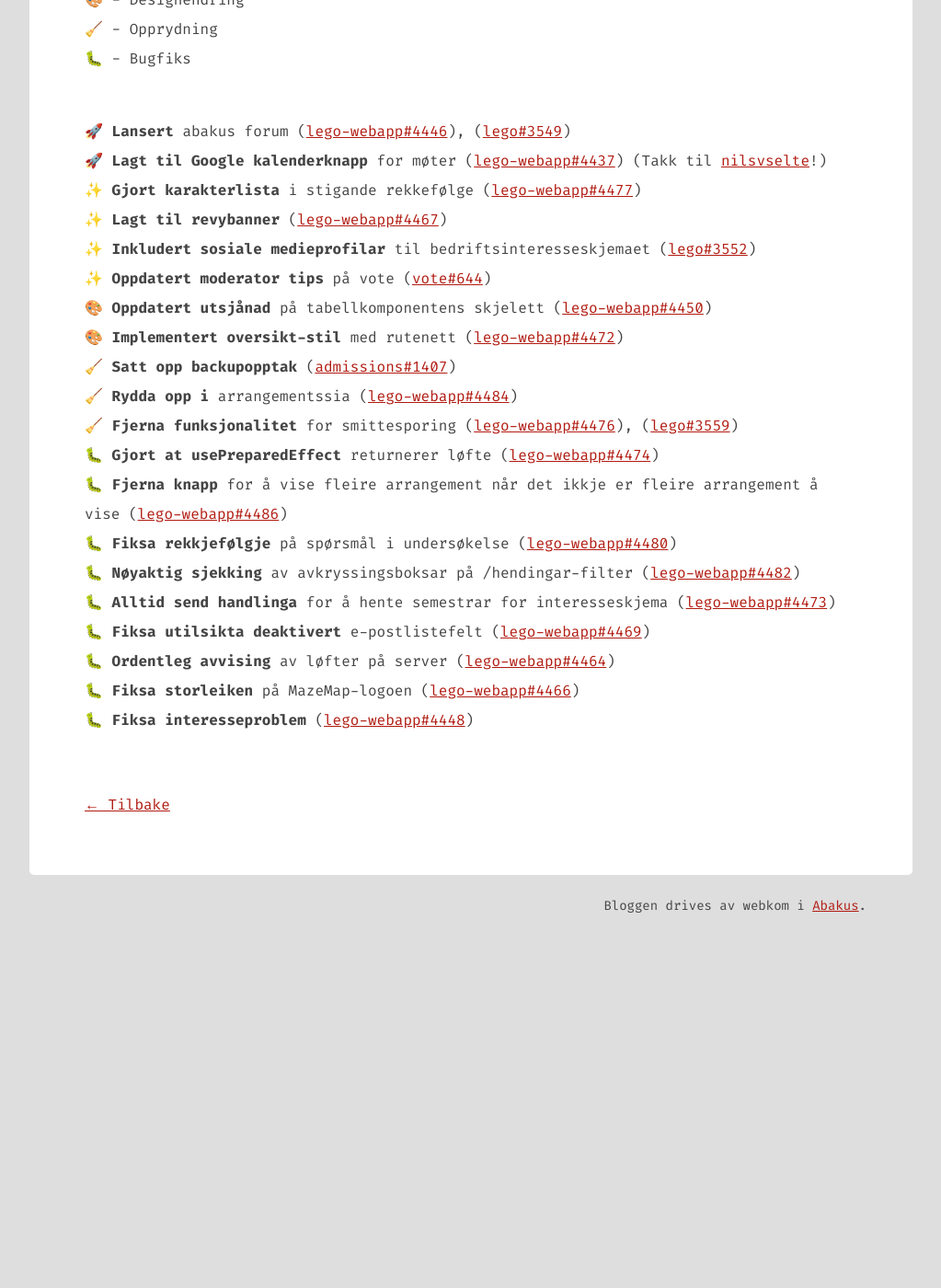
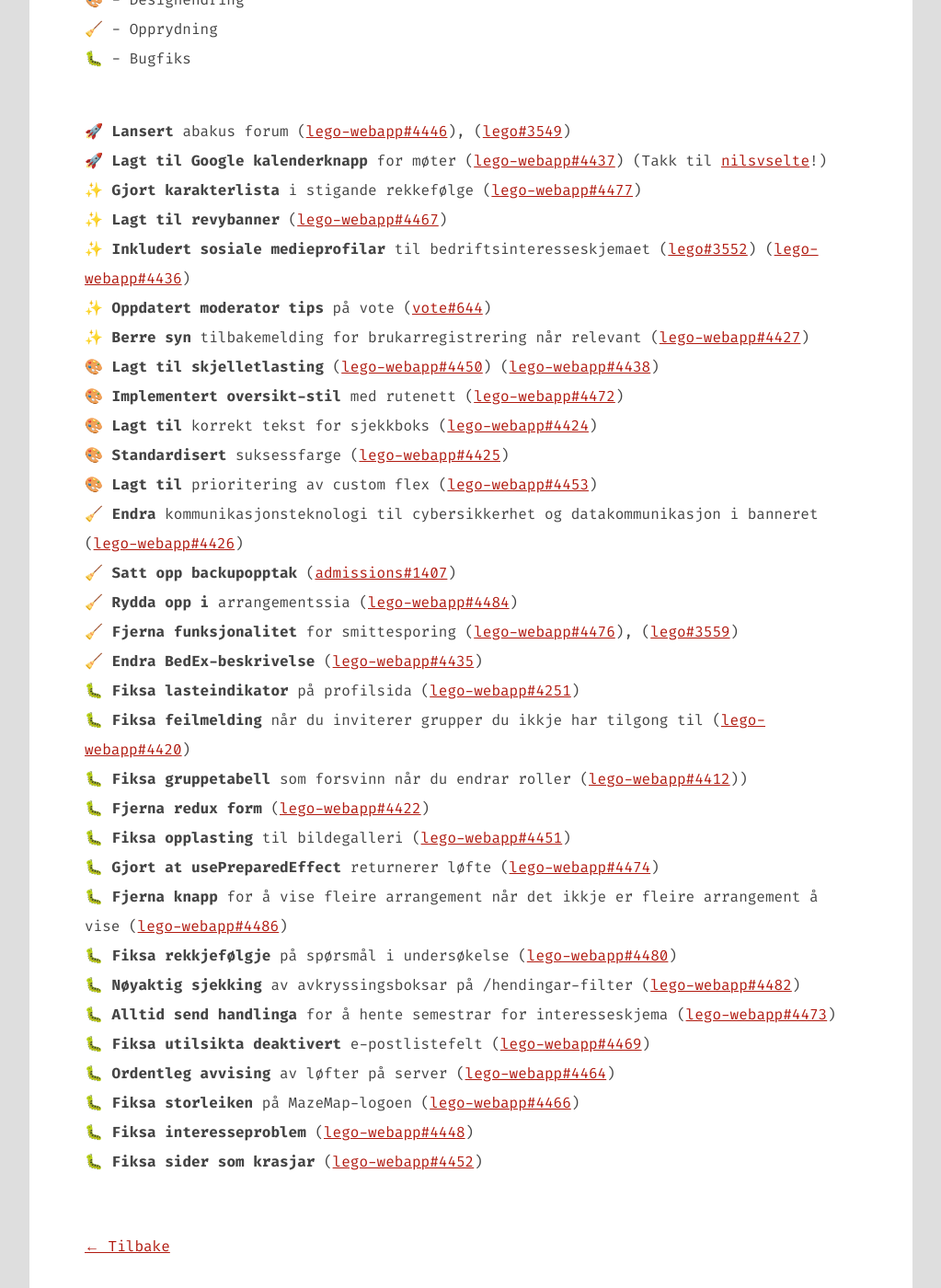
Before and after one commit to webkom/webkom.github.io, a Jekyll site: the page built from _posts/2024-03-08-february.md, in a window 1280 px wide and 1400 px high, scrolled down 3382 px. Shown: the whole window at 92% size, without its empty margins (128-1151 px from the left). Built offline with Jekyll 4.4.1, drawn with Linux system fonts in a browser that asks for light colours; nearby versions of some CDN libraries; comment, search, counter and statistics services are not loaded; before the commit the page ends 4401 px from its top, so only the background shows below that.

Commit message:
Add missing PRs due to GitHub API paging (#40)

```diff
--- a/_posts/2024-03-08-february.md
+++ b/_posts/2024-03-08-february.md
@@ -38,13 +38,24 @@ Takka vere [nilsvselte](https://github.com/nilsvselte) er det no ein knapp inne
 - 🚀 **Lagt til Google kalenderknapp** for møter ([lego-webapp#4437](https://github.com/webkom/lego-webapp/pull/4437)) (Takk til [nilsvselte](https://github.com/nilsvselte)!)
 - ✨ **Gjort karakterlista** i stigande rekkefølge ([lego-webapp#4477](https://github.com/webkom/lego-webapp/pull/4477))
 - ✨ **Lagt til revybanner** ([lego-webapp#4467](https://github.com/webkom/lego-webapp/pull/4467))
-- ✨ **Inkludert sosiale medieprofilar** til bedriftsinteresseskjemaet ([lego#3552](https://github.com/webkom/lego/pull/3552))
+- ✨ **Inkludert sosiale medieprofilar** til bedriftsinteresseskjemaet ([lego#3552](https://github.com/webkom/lego/pull/3552)) ([lego-webapp#4436](https://github.com/webkom/lego-webapp/pull/4436))
 - ✨ **Oppdatert moderator tips** på vote ([vote#644](https://github.com/webkom/vote/pull/644))
-- 🎨 **Oppdatert utsjånad** på tabellkomponentens skjelett ([lego-webapp#4450](https://github.com/webkom/lego-webapp/pull/4450))
+- ✨ **Berre syn** tilbakemelding for brukarregistrering når relevant ([lego-webapp#4427](https://github.com/webkom/lego-webapp/pull/4427))
+- 🎨 **Lagt til skjelletlasting** ([lego-webapp#4450](https://github.com/webkom/lego-webapp/pull/4450)) ([lego-webapp#4438](https://github.com/webkom/lego-webapp/pull/4438))
 - 🎨 **Implementert oversikt-stil** med rutenett ([lego-webapp#4472](https://github.com/webkom/lego-webapp/pull/4472))
+- 🎨 **Lagt til** korrekt tekst for sjekkboks ([lego-webapp#4424](https://github.com/webkom/lego-webapp/pull/4424))
+- 🎨 **Standardisert** suksessfarge ([lego-webapp#4425](https://github.com/webkom/lego-webapp/pull/4425))
+- 🎨 **Lagt til** prioritering av custom flex ([lego-webapp#4453](https://github.com/webkom/lego-webapp/pull/4453))
+- 🧹 **Endra** kommunikasjonsteknologi til cybersikkerhet og datakommunikasjon i banneret ([lego-webapp#4426](https://github.com/webkom/lego-webapp/pull/4426))
 - 🧹 **Satt opp backupopptak** ([admissions#1407](https://github.com/webkom/admissions/pull/1407))
 - 🧹 **Rydda opp i** arrangementssia ([lego-webapp#4484](https://github.com/webkom/lego-webapp/pull/4484))
 - 🧹 **Fjerna funksjonalitet** for smittesporing ([lego-webapp#4476](https://github.com/webkom/lego-webapp/pull/4476)), ([lego#3559](https://github.com/webkom/lego/pull/3559))
+- 🧹 **Endra BedEx-beskrivelse** ([lego-webapp#4435](https://github.com/webkom/lego-webapp/pull/4435))
+- 🐛 **Fiksa lasteindikator** på profilsida ([lego-webapp#4251](https://github.com/webkom/lego-webapp/pull/4251))
+- 🐛 **Fiksa feilmelding** når du inviterer grupper du ikkje har tilgong til ([lego-webapp#4420](https://github.com/webkom/lego-webapp/pull/4420))
+- 🐛 **Fiksa gruppetabell** som forsvinn når du endrar roller ([lego-webapp#4412](https://github.com/webkom/lego-webapp/pull/4412)))
+- 🐛 **Fjerna redux form** ([lego-webapp#4422](https://github.com/webkom/lego-webapp/pull/4422))
+- 🐛 **Fiksa opplasting** til bildegalleri ([lego-webapp#4451](https://github.com/webkom/lego-webapp/pull/4451))
 - 🐛 **Gjort at usePreparedEffect** returnerer løfte ([lego-webapp#4474](https://github.com/webkom/lego-webapp/pull/4474))
 - 🐛 **Fjerna knapp** for å vise fleire arrangement når det ikkje er fleire arrangement å vise ([lego-webapp#4486](https://github.com/webkom/lego-webapp/pull/4486))
 - 🐛 **Fiksa rekkjefølgje** på spørsmål i undersøkelse ([lego-webapp#4480](https://github.com/webkom/lego-webapp/pull/4480))
@@ -54,3 +65,4 @@ Takka vere [nilsvselte](https://github.com/nilsvselte) er det no ein knapp inne
 - 🐛 **Ordentleg avvising** av løfter på server ([lego-webapp#4464](https://github.com/webkom/lego-webapp/pull/4464))
 - 🐛 **Fiksa storleiken** på MazeMap-logoen ([lego-webapp#4466](https://github.com/webkom/lego-webapp/pull/4466))
 - 🐛 **Fiksa interesseproblem** ([lego-webapp#4448](https://github.com/webkom/lego-webapp/pull/4448))
+- 🐛 **Fiksa sider som krasjar** ([lego-webapp#4452](https://github.com/webkom/lego-webapp/pull/4452))
```
